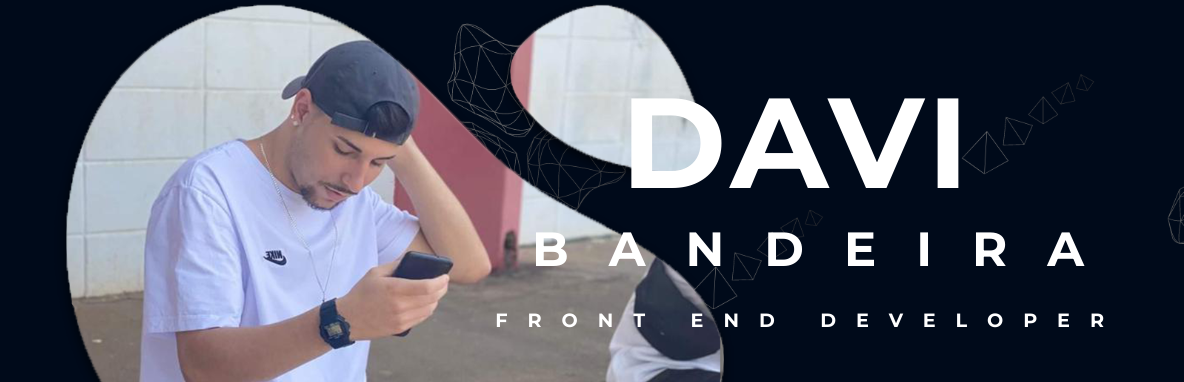
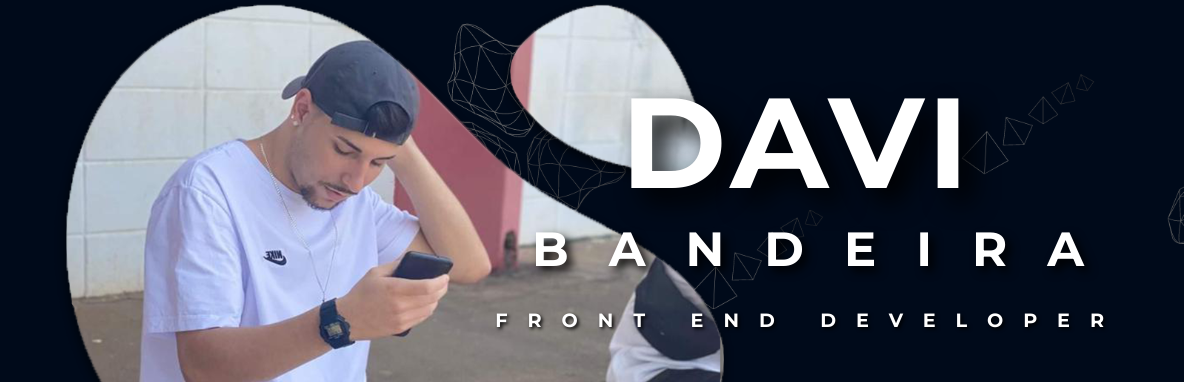
Before and after one commit to daviibandeiraa/portfolio, a plain HTML site: page index.html in a window 1280 px wide. Shown: the part 122-504 px from the top of the page, 96-1280 px from the left. Drawn offline with nearby package versions, Linux system fonts and the light colour scheme.

Commit message:
add shadow in home

```diff
--- a/style.css
+++ b/style.css
@@ -101,6 +101,7 @@ header .menu ul li a:hover {
   font-size: 8rem;
   letter-spacing: 5px;
   margin-right: 150px;
+  text-shadow: black 0.1em 0.1em 0.2em
 }
 
 #Home .container .title h2 {
@@ -109,6 +110,7 @@ header .menu ul li a:hover {
   letter-spacing: 40px;
   font-size: 3rem;
   margin-left: 30px;
+  text-shadow: black 0.1em 0.1em 0.2em
 }
 
 #Home .container .title h3 {
@@ -118,6 +120,7 @@ header .menu ul li a:hover {
   letter-spacing: 20px;
   margin-top: 30px;
   margin-left: 35px;
+  text-shadow: black 0.1em 0.1em 0.2em
 
 }
 
```
